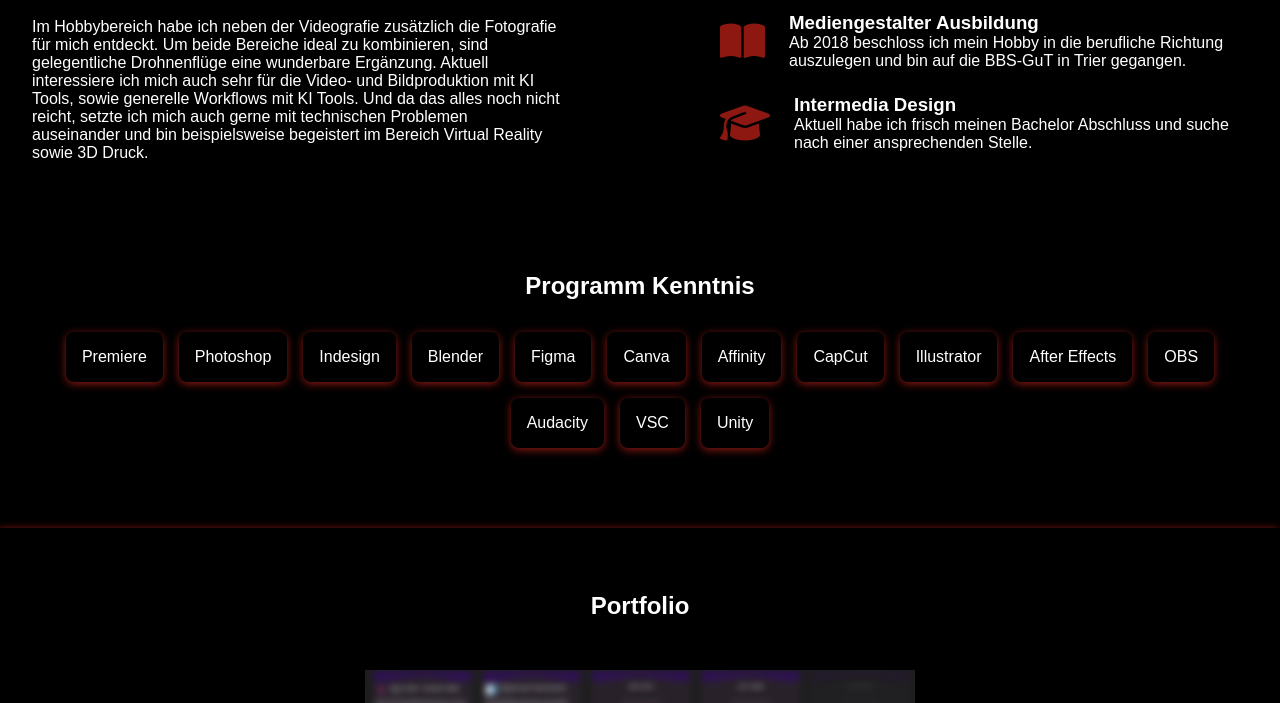
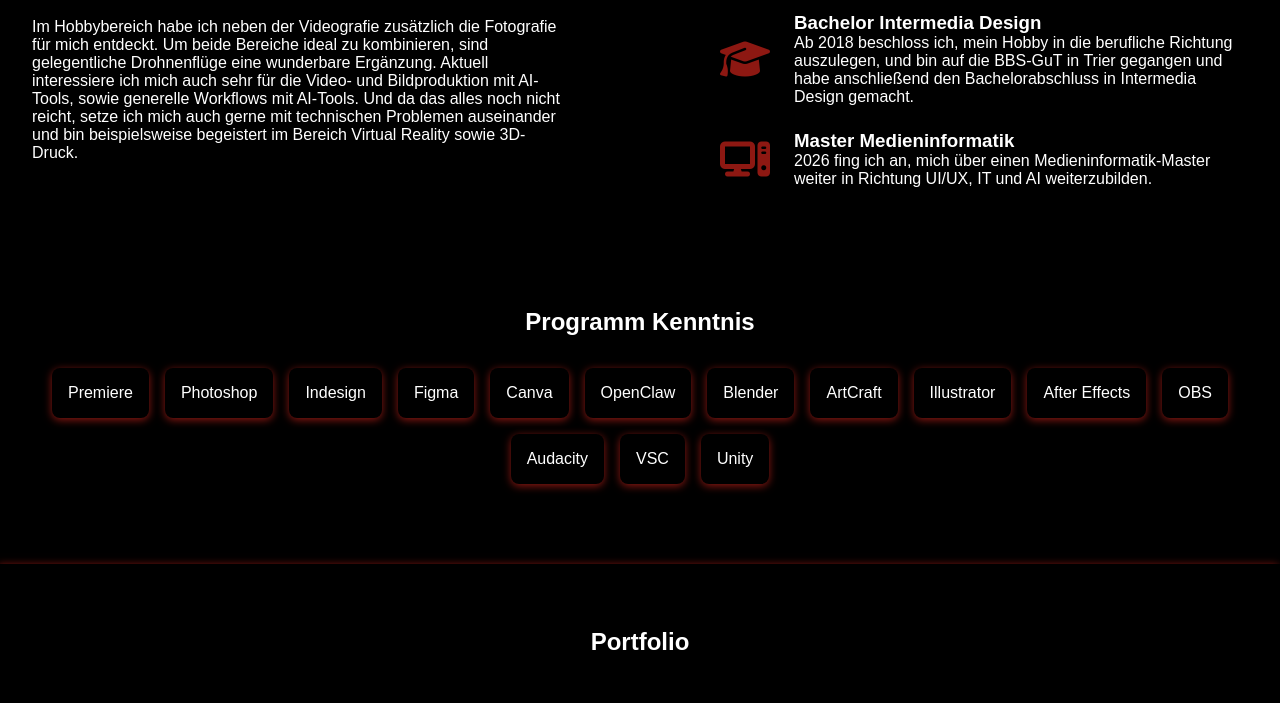
Before and after one commit to mmetzin/Portfolio_Metzinger, a plain HTML site: page index.html in a window 1280 px wide. Shown: the part 644-1347 px from the top of the page. Drawn offline with nearby package versions, Linux system fonts and the light colour scheme; files whose address does not match are found by name.

Commit message:
Update index.html
Texte abgeändert

```diff
--- a/index.html
+++ b/index.html
@@ -99,8 +99,8 @@
                 </p>
 
                 <p>Im Hobbybereich habe ich neben der Videografie zusätzlich die Fotografie für mich entdeckt. Um beide Bereiche ideal zu kombinieren, sind gelegentliche Drohnenflüge eine wunderbare Ergänzung.
-                    Aktuell interessiere ich mich auch sehr für die Video- und Bildproduktion mit KI Tools, sowie generelle Workflows mit KI Tools.
-                    Und da das alles noch nicht reicht, setzte ich mich auch gerne mit technischen Problemen auseinander und bin beispielsweise begeistert im Bereich Virtual Reality sowie 3D Druck.
+                    Aktuell interessiere ich mich auch sehr für die Video- und Bildproduktion mit AI-Tools, sowie generelle Workflows mit AI-Tools.
+                    Und da das alles noch nicht reicht, setze ich mich auch gerne mit technischen Problemen auseinander und bin beispielsweise begeistert im Bereich Virtual Reality sowie 3D-Druck.
                 </p>
 
             </div>
@@ -120,7 +120,7 @@
                             <li>
 
                             <h3>Youtube Creator</h3>
-                            <p>Ab 2015 war es mein Hobby, einen eigenen Youtube-Kanal zu betrieben, auf dem ich hauptsächlich Lets Plays, aber auch DIY Content, Unboxings und ein paar Kurz-Sketche geuploadet habe.</p>
+                            <p>Seit 2015 war es mein Hobby, einen eigenen Youtube-Kanal zu betreiben, auf dem ich hauptsächlich Let's Plays, aber auch DIY-Content, Unboxings und ein paar Kurz-Sketche geuploadet habe.</p>
 
                             </li>
 
@@ -128,12 +128,12 @@
 
                         <div class="icon-points">
 
-                            <i class="fa-solid fa-book-open"></i>
+                            <i class="fa-solid fa-graduation-cap"></i>
 
                             <li>
 
-                            <h3>Mediengestalter Ausbildung</h3>
-                            <p>Ab 2018 beschloss ich mein Hobby in die berufliche Richtung auszulegen und bin auf die BBS-GuT in Trier gegangen.</p>
+                            <h3>Bachelor Intermedia Design</h3>
+                            <p>Ab 2018 beschloss ich, mein Hobby in die berufliche Richtung auszulegen, und bin auf die BBS-GuT in Trier gegangen und habe anschließend den Bachelorabschluss in Intermedia Design gemacht.</p>
 
                             </li>
 
@@ -141,12 +141,12 @@
 
                         <div class="icon-points">
 
-                            <i class="fa-solid fa-graduation-cap"></i></i>
+                            <i class="fa-solid fa-computer"></i></i>
 
                             <li>
 
-                            <h3>Intermedia Design</h3>
-                            <p>Aktuell habe ich frisch meinen Bachelor Abschluss und suche nach einer ansprechenden Stelle.</p>
+                            <h3>Master Medieninformatik</h3>
+                            <p>2026 fing ich an, mich über einen Medieninformatik-Master weiter in Richtung UI/UX, IT und AI weiterzubilden.</p>
 
                             </li>
 
@@ -169,11 +169,11 @@
                     <li>Premiere</li>
                     <li>Photoshop</li>
                     <li>Indesign</li>
-                    <li>Blender</li>
                     <li>Figma</li>
                     <li>Canva</li>
-                    <li>Affinity</li>
-                    <li>CapCut</li>
+                    <li>OpenClaw</li>
+                    <li>Blender</li>
+                    <li>ArtCraft</li>
                     <li>Illustrator</li>
                     <li>After Effects</li>
                     <li>OBS</li>
@@ -253,7 +253,7 @@
 
         </div>
 
-        <p>© 2025. Alle Rechte</p>
+        <p>© 2026. Alle Rechte</p>
 
     </footer>
 
```
